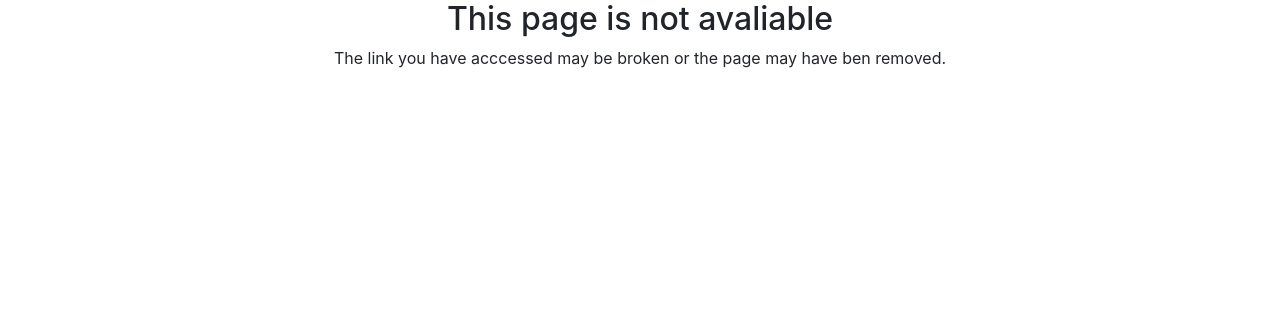
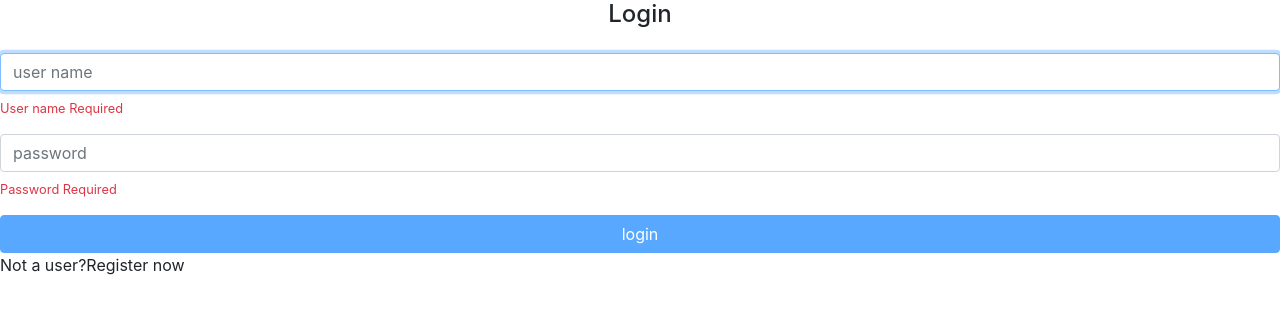
Before and after one commit to antonioadami/alurapic, an Angular app: page / in a window 1280 px wide. Shown: the top 314 px of the page. Built offline with nearby package versions, Linux system fonts and the light colour scheme.

Commit message:
Parte2-aula1 | Página de login

```diff
--- a/src/app/app.module.ts
+++ b/src/app/app.module.ts
@@ -5,6 +5,7 @@
 import { PhotosModule } from './photos/photos.module';
 import { AppRoutingModule } from './app.routing.module';
 import { ErrorsModule } from './errors/errors.module';
+import { HomeModule } from './home/home.module';
 
 @NgModule({
   declarations: [
@@ -14,7 +15,8 @@
     BrowserModule,
     PhotosModule,
     AppRoutingModule,
-    ErrorsModule
+    ErrorsModule,
+    HomeModule
   ],
   providers: [],
   bootstrap: [AppComponent]
--- a/src/app/app.routing.module.ts
+++ b/src/app/app.routing.module.ts
@@ -5,8 +5,13 @@
 import { PhotoFormComponent } from './photos/photo-form/photo-form.component';
 import { NotFoundComponent } from './errors/not-found/not-found.component';
 import { PhotoListResolver } from './photos/photo-list/photo-list.resolver';
+import { SignInComponent } from './home/signin/signin.component';
 
 const routes: Routes = [
+    {
+        path: '',
+        component: SignInComponent
+    },
     {
         path: 'user/:userName',
         component: PhotoListComponent,
--- /dev/null
+++ b/src/app/core/auth/auth.service.ts
@@ -0,0 +1,16 @@
+import { Injectable } from '@angular/core';
+import { HttpClient } from '@angular/common/http';
+
+const API_URL = 'http://localhost:3000';
+
+@Injectable({
+  providedIn: 'root'
+})
+export class AuthService {
+
+  constructor(private http: HttpClient) { }
+
+  authenticate(userName: string, password: string) {
+    return this.http.post(API_URL + '/user/login', { userName, password })
+  }
+}
--- /dev/null
+++ b/src/app/core/platform-detector/platform-detector.service.ts
@@ -0,0 +1,12 @@
+import { Injectable, PLATFORM_ID, Inject } from '@angular/core';
+import { isPlatformBrowser } from '@angular/common';
+
+@Injectable({ providedIn: 'root'})
+export class PlatformDetectorService {
+    constructor(@Inject(PLATFORM_ID) private platformId: string) { }
+
+    isPlatformBrowser() {
+        return isPlatformBrowser(this.platformId);
+    }
+
+}
--- /dev/null
+++ b/src/app/home/signin/signin.component.html
@@ -0,0 +1,39 @@
+<h4 class="text-center">Login</h4>
+
+<form [formGroup]="loginForm" class="form mt-4" (submit)='login()'>
+
+    <div class="form-group">
+        <input
+            #userNameInput
+            formControlName="userName"
+            class="form-control"
+            placeholder="user name"
+            autofocus>
+        <ap-vmessage
+            text="User name Required"
+            *ngIf="loginForm.get('userName').errors?.required">
+        </ap-vmessage>
+    </div>
+
+    <div class="form-group">
+        <input
+        formControlName="password"
+        type="password"
+        class="form-control"
+        placeholder="password">
+        <ap-vmessage
+            text="Password Required"
+            *ngIf="loginForm.get('password').errors?.required">
+        </ap-vmessage>
+    </div>
+
+    <button
+        [disabled]="loginForm.invalid"
+        type="submit"
+        class="btn btn-primary btn-block">
+        login
+    </button>
+
+</form>
+
+<p>Not a user?<a>Register now</a></p>
--- /dev/null
+++ b/src/app/home/signin/signin.component.ts
@@ -0,0 +1,46 @@
+import { Component, OnInit, ElementRef, ViewChild } from '@angular/core';
+import { FormGroup, FormBuilder, Validators } from '@angular/forms';
+import { Router } from '@angular/router';
+import { AuthService } from 'src/app/core/auth/auth.service';
+import { PlatformDetectorService } from 'src/app/core/platform-detector/platform-detector.service';
+
+@Component({
+    templateUrl: './signin.component.html'
+})
+export class SignInComponent implements OnInit{
+
+    loginForm: FormGroup;
+    @ViewChild('userNameInput') userNameInput: ElementRef<HTMLInputElement>;
+
+    constructor(
+        private formBuilder: FormBuilder,
+        private authService: AuthService,
+        private router: Router,
+        private platformDetectorService: PlatformDetectorService
+    ) {}
+
+    ngOnInit(): void {
+        this.loginForm = this.formBuilder.group({
+            userName: ['', Validators.required],
+            password: ['', Validators.required]
+        });
+    }
+
+    login() {
+        const userName = this.loginForm.get('userName').value;
+        const password = this.loginForm.get('password').value;
+
+        this.authService
+            .authenticate(userName, password)
+            .subscribe(
+                () => this.router.navigate(['user', userName]),
+                err => {
+                    console.log(err);
+                    this.loginForm.reset();
+                    this.platformDetectorService.isPlatformBrowser() &&
+                        this.userNameInput.nativeElement.focus();
+                }
+            )
+    }
+
+}
--- /dev/null
+++ b/src/app/shared/components/vmessage/vmessage.component.html
@@ -0,0 +1,3 @@
+<small class="text-danger d-block mt-2">
+    {{ text }}
+</small>
```
Also changed, not shown: src/app/home/home.module.ts (added, +17 -0 lines), src/app/shared/components/vmessage/vmessage.component.ts (added, +9 -0 lines), src/app/shared/components/vmessage/vmessage.module.ts (added, +10 -0 lines), 1 other file (tests, documents, lock files or other folders).
